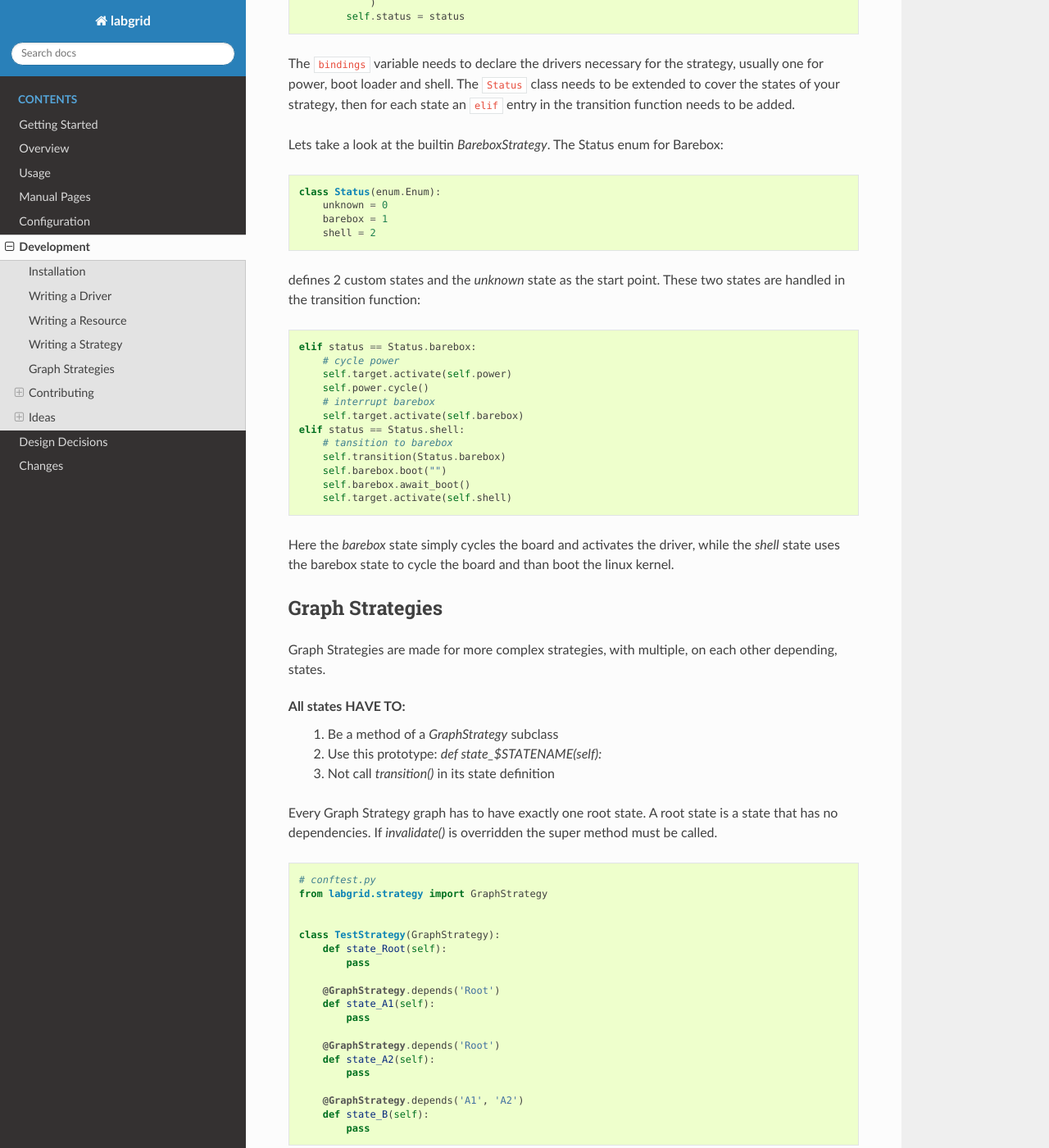
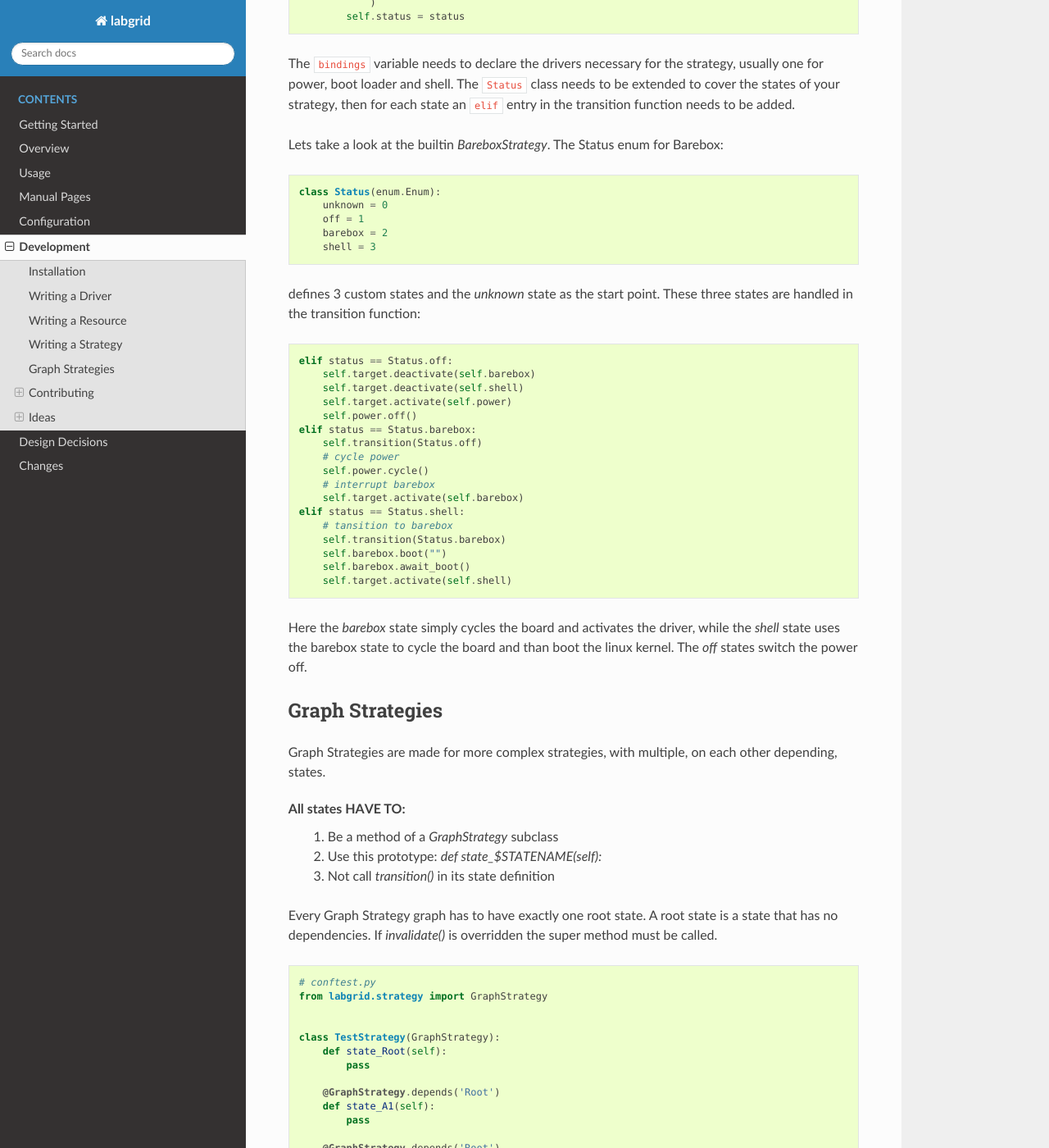
Before and after one commit to labgrid-project/labgrid, a Sphinx documentation site: the page built from doc/development.rst, in a window 1280 px wide and 1400 px high, scrolled down 4493 px. Shown: the whole window at 82% size. Built offline with Sphinx 7.4.7 and the Read the Docs theme 2.0.0, drawn with Linux system fonts in a browser that asks for light colours; pages that are not in the unit, such as notebooks, are missing from menus.

Commit message:
strategy: add off state to BareboxStrategy and UBootStrategy
This adds the off state which allows to switch the DUT off.

Signed-off-by: Jan Remmet <j.remmet@phytec.de>

```diff
--- a/doc/configuration.rst
+++ b/doc/configuration.rst
@@ -1319,9 +1319,10 @@ Such a state could be the boot loader or a booted Linux kernel with shell.
 
 BareboxStrategy
 ~~~~~~~~~~~~~~~
-A BareboxStrategy has three states:
+A BareboxStrategy has four states:
 
 - unknown
+- off
 - barebox
 - shell
 
@@ -1361,9 +1362,10 @@ activate the shelldriver.
 
 UBootStrategy
 ~~~~~~~~~~~~~
-A UBootStrategy has three states:
+A UBootStrategy has four states:
 
 - unknown
+- off
 - uboot
 - shell
 
--- a/doc/development.rst
+++ b/doc/development.rst
@@ -256,17 +256,23 @@ Lets take a look at the builtin `BareboxStrategy`. The Status enum for Barebox:
 
    class Status(enum.Enum):
        unknown = 0
-       barebox = 1
-       shell = 2
+       off = 1
+       barebox = 2
+       shell = 3
 
-defines 2 custom states and the `unknown` state as the start point.
-These two states are handled in the transition function:
+defines 3 custom states and the `unknown` state as the start point.
+These three states are handled in the transition function:
 
 ::
 
+    elif status == Status.off:
+        self.target.deactivate(self.barebox)
+        self.target.deactivate(self.shell)
+        self.target.activate(self.power)
+        self.power.off()
     elif status == Status.barebox:
+        self.transition(Status.off)
         # cycle power
-        self.target.activate(self.power)
         self.power.cycle()
         # interrupt barebox
         self.target.activate(self.barebox)
@@ -279,7 +285,7 @@ These two states are handled in the transition function:
 
 Here the `barebox` state simply cycles the board and activates the driver, while
 the `shell` state uses the barebox state to cycle the board and than boot the
-linux kernel.
+linux kernel. The `off` states switch the power off.
 
 Graph Strategies
 ----------------
--- a/doc/usage.rst
+++ b/doc/usage.rst
@@ -214,6 +214,11 @@ useful to define a function scope fixture per state in ``conftest.py``::
           pytest.skip("strategy not found")
 
   @pytest.fixture(scope='function')
+  def switch_off(target, strategy, capsys):
+      with capsys.disabled():
+          strategy.transition('off')
+
+  @pytest.fixture(scope='function')
   def bootloader_command(target, strategy, capsys):
       with capsys.disabled():
           strategy.transition('barebox')
```
Also changed, not shown: 2 other files.
